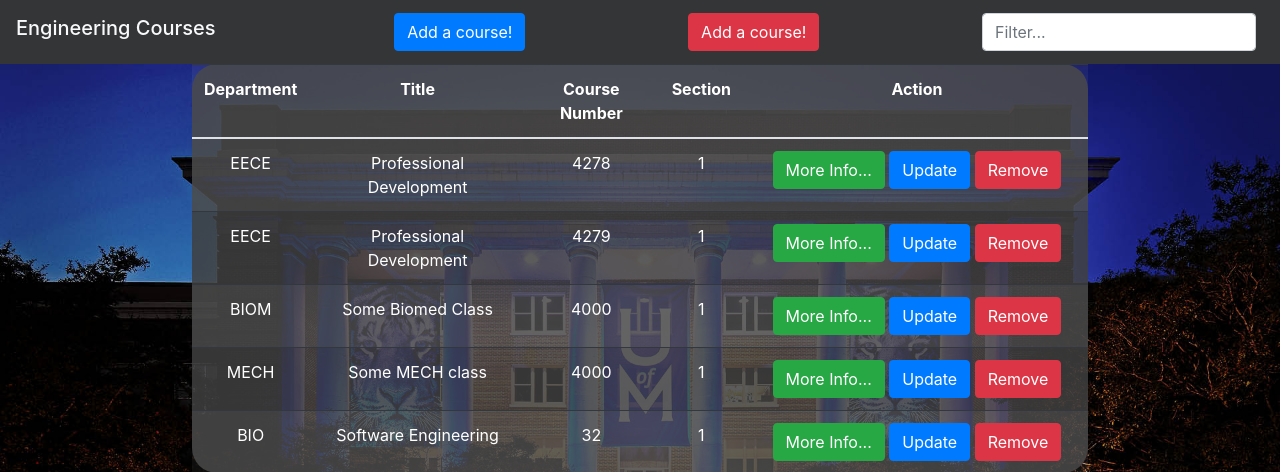
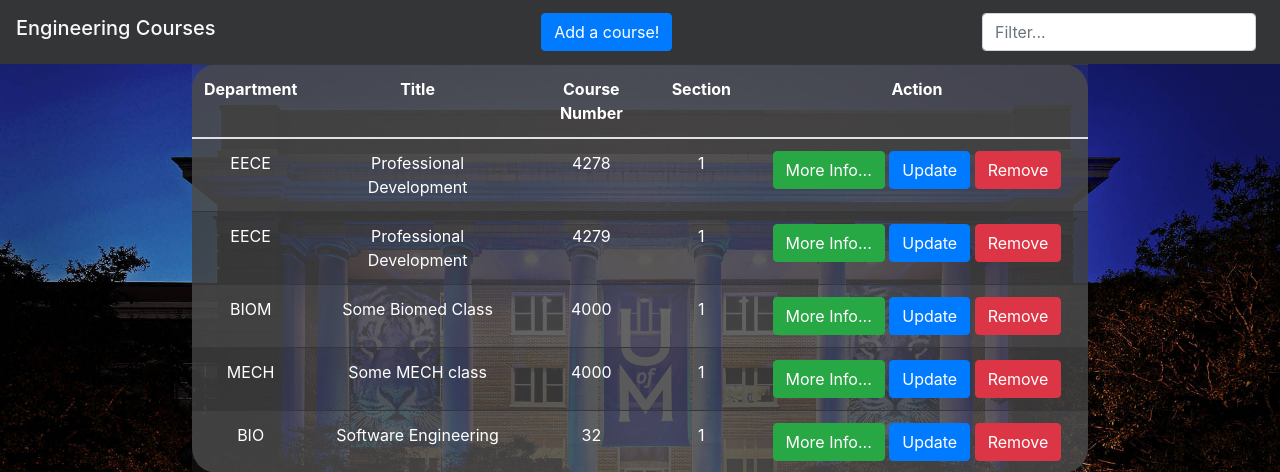
Before and after one commit to ahmed217/EECE4081_Courses, a Flask app: page / in a window 1280 px wide. Shown: the top 472 px of the page. Run offline with Flask 2, Linux system fonts and the light colour scheme; data comes from the database, SQL or seed files in the repository; both versions use the stored data as it was after the commit; some libraries are stand-ins or nearby versions.

Commit message:
Sixth commit by Georgeann
- Update button doesn't make a bunch of blanks :)

```diff
--- a/app.py
+++ b/app.py
@@ -55,19 +55,23 @@ def update(course_id):
 
     course = Course.query.get(course_id)
     if request.form:
-        newdepartment = request.form.get("department")
-        newtitle = request.form.get("title")
-        newnumber = request.form.get("number")
-        newsection = request.form.get("section")
-        newdescription = request.form.get("description")
-        newsection = str(newsection).zfill(3)
-        course.department = newdepartment
-        course.title = newtitle
-        course.number = newnumber
-        course.section = newsection
-        course.description = newdescription
+        if request.form.get("department") != "":
+            newdepartment = request.form.get("department")
+            course.department = newdepartment
+        if request.form.get("title") != "":
+            newtitle = request.form.get("title")
+            course.title = newtitle
+        if request.form.get("number") != "":
+            newnumber = request.form.get("number")
+            course.number = newnumber
+        if request.form.get("section") != "":
+            newsection = request.form.get("section")
+            course.section = newsection
+            newsection = str(newsection).zfill(3)
+        if request.form.get("section") != "":
+            newdescription = request.form.get("description")
+            course.description = newdescription
         db.session.commit()
-
         return redirect('/', code = 302)
     return render_template("update.html", course = course, title = 'Update a course')
 
--- a/templates/create.html
+++ b/templates/create.html
@@ -25,7 +25,7 @@
   </div>
    <div class="form-group">
     <label>Section</label>
-    <input type="number" name="section" class="form-control" placeholder="001" required>
+    <input type="text" name="section" class="form-control" placeholder="001" required>
   </div>
    <div class="form-group">
     <label>Description</label>
--- a/templates/homepage.html
+++ b/templates/homepage.html
@@ -27,8 +27,7 @@
   <nav class="navbar navbar-light justify-content-between"
        style="background-color: #343537">
     <h1 class="navbar-brand text-light">Engineering Courses</h1>
-    <a class="btn btn-primary" href="/create">Add a course!</a>
-    <button type="button" class="btn btn-danger" data-toggle="modal" data-target="#create{{ course.id }}" >Add a course!</button>
+    <button type="button" class="btn btn-primary" data-toggle="modal" data-target="#create{{ course.id }}" >Add a course!</button>
     <form class="form-inline">
       <input class="form-control mr-sm-2" id="myInput" type="search" placeholder="Filter..." aria-label="Search">
     </form>
@@ -60,7 +59,7 @@
             </div>
             <div class="form-group">
               <label>Section</label>
-              <input type="number" name="section" class="form-control" placeholder="001" required>
+              <input type="text" name="section" class="form-control" placeholder="001" required>
             </div>
             <div class="form-group">
               <label>Description</label>
```
Also changed, not shown: courselist.db.
